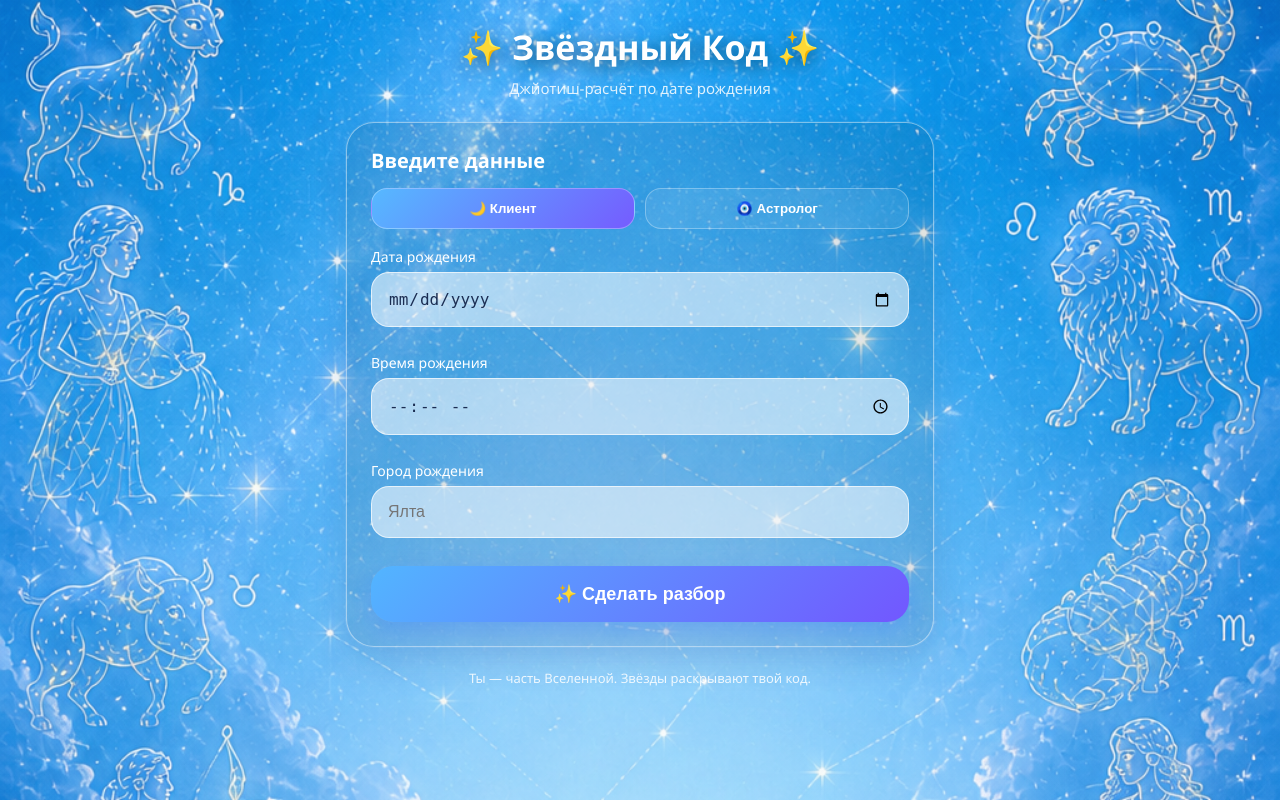
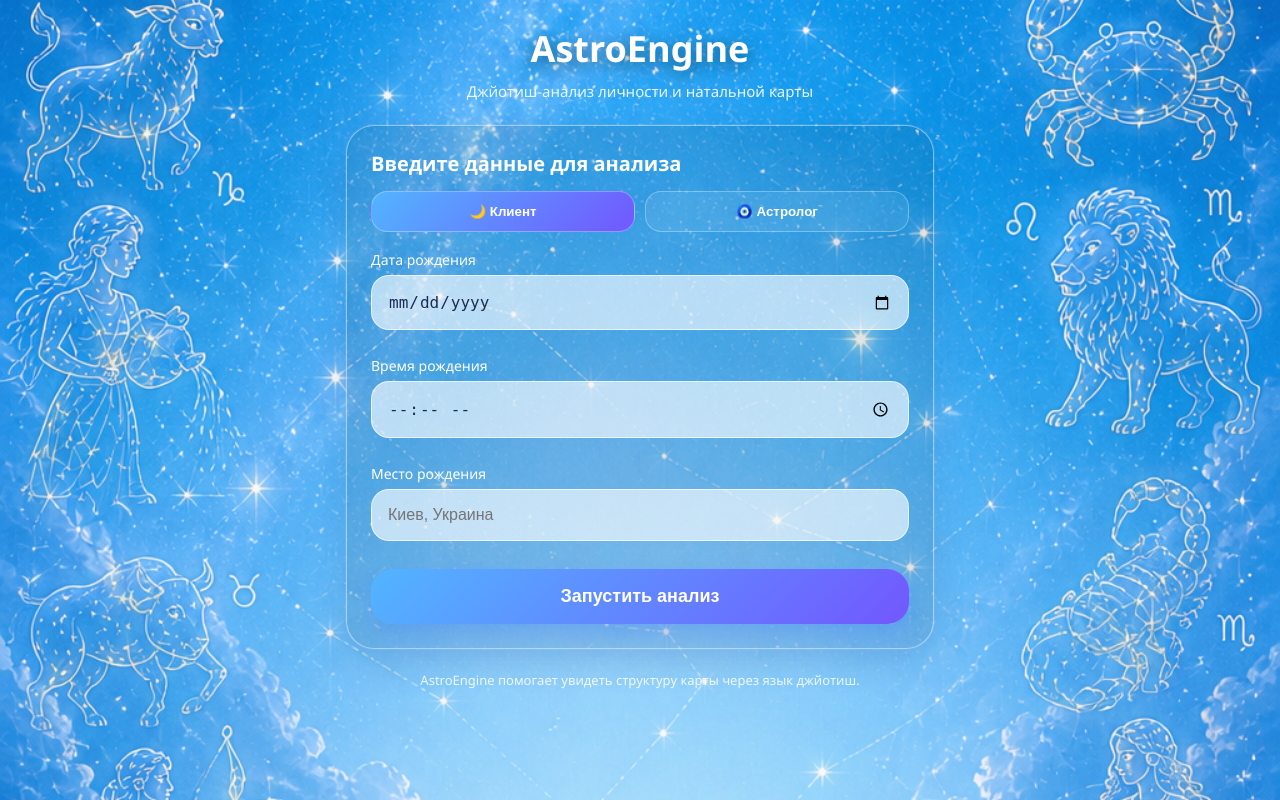
Before and after one commit to kristina-x-ux/astro_mini_app, a Flask app: page / in a window 1280 px wide. Run offline with Flask 3, Linux system fonts and the light colour scheme.

Commit message:
Update index.html

```diff
--- a/templates/index.html
+++ b/templates/index.html
@@ -3,10 +3,9 @@
 <head>
 <meta charset="UTF-8">
 <meta name="viewport" content="width=device-width, initial-scale=1.0">
-<title>Звёздный Код</title>
+<title>AstroEngine</title>
 
 <style>
-
 * {
     box-sizing: border-box;
 }
@@ -41,21 +40,21 @@ body {
 
 .header h1 {
     margin: 0;
-    font-size: 34px;
+    font-size: 36px;
     font-weight: 800;
-    text-shadow: 0 4px 18px rgba(0,0,0,0.5);
+    text-shadow: 0 4px 18px rgba(0,0,0,0.45);
 }
 
 .subtitle {
     margin-top: 8px;
     font-size: 15px;
-    opacity: 0.85;
+    opacity: 0.9;
 }
 
-/* 🔥 ТЕПЕРЬ РЕАЛЬНО ПРОЗРАЧНО */
 .card {
-    background: rgba(0, 0, 0, 0.08); /* почти невидимый */
+    background: rgba(0, 0, 0, 0.08);
     backdrop-filter: none;
+    -webkit-backdrop-filter: none;
 
     border: 1.5px solid rgba(255,255,255,0.45);
     border-radius: 28px;
@@ -74,7 +73,6 @@ body {
     margin-bottom: 14px;
 }
 
-/* режим */
 .mode-switch {
     display: grid;
     grid-template-columns: 1fr 1fr;
@@ -92,10 +90,9 @@ body {
 }
 
 .mode-btn.active {
-    background: linear-gradient(135deg, #56b9ff, #755cff);
+    background: linear-gradient(135deg, #52b5ff, #7257ff);
 }
 
-/* поля */
 label {
     display: block;
     margin-top: 14px;
@@ -111,13 +108,13 @@ input {
     border-radius: 18px;
     border: 1px solid rgba(255,255,255,0.65);
 
-    background: rgba(255,255,255,0.55);
+    background: rgba(255,255,255,0.62);
     color: #1b2d52;
 
     font-size: 16px;
+    outline: none;
 }
 
-/* кнопка */
 .main-btn {
     width: 100%;
     margin-top: 16px;
@@ -135,7 +132,6 @@ input {
     box-shadow: 0 10px 28px rgba(60,120,255,0.35);
 }
 
-/* результат */
 .result-card {
     display: none;
 }
@@ -163,7 +159,6 @@ input {
     margin-top: 20px;
     opacity: 0.85;
 }
-
 </style>
 </head>
 
@@ -172,12 +167,12 @@ input {
 <div class="page">
 
     <div class="header">
-        <h1>✨ Звёздный Код ✨</h1>
-        <div class="subtitle">Джйотиш-расчёт по дате рождения</div>
+        <h1>AstroEngine</h1>
+        <div class="subtitle">Джйотиш-анализ личности и натальной карты</div>
     </div>
 
     <div class="card">
-        <div class="card-title">Введите данные</div>
+        <div class="card-title">Введите данные для анализа</div>
 
         <div class="mode-switch">
             <button class="mode-btn active" id="clientBtn" onclick="setMode('client')">🌙 Клиент</button>
@@ -190,25 +185,24 @@ input {
         <label>Время рождения</label>
         <input id="time" type="time">
 
-        <label>Город рождения</label>
-        <input id="city" type="text" placeholder="Ялта">
+        <label>Место рождения</label>
+        <input id="city" type="text" placeholder="Киев, Украина">
 
-        <button class="main-btn" onclick="calculate()">✨ Сделать разбор</button>
+        <button class="main-btn" onclick="calculate()">Запустить анализ</button>
     </div>
 
     <div class="card result-card" id="resultCard">
-        <div class="result-title" id="resultTitle">✨ Джйотиш-расчёт</div>
+        <div class="result-title" id="resultTitle">Джйотиш-расчёт</div>
         <div class="result" id="result"></div>
     </div>
 
     <div class="footer">
-        Ты — часть Вселенной. Звёзды раскрывают твой код.
+        AstroEngine помогает увидеть структуру карты через язык джйотиш.
     </div>
 
 </div>
 
 <script>
-
 let mode = "client";
 
 function setMode(m) {
@@ -227,14 +221,20 @@ function setMode(m) {
 async function calculate() {
     const date = document.getElementById("date").value;
     const time = document.getElementById("time").value;
-    const city = document.getElementById("city").value;
+    const city = document.getElementById("city").value.trim();
 
     const resultCard = document.getElementById("resultCard");
     const result = document.getElementById("result");
     const title = document.getElementById("resultTitle");
 
     resultCard.style.display = "block";
-    result.innerHTML = "<span class='loading'>✨ Считаю карту...</span>";
+
+    if (!date || !time || !city) {
+        result.innerText = "Пожалуйста, заполните дату, время и место рождения.";
+        return;
+    }
+
+    result.innerHTML = "<span class='loading'>Выполняю расчёт карты...</span>";
 
     try {
         const response = await fetch("/calculate", {
@@ -246,16 +246,15 @@ async function calculate() {
         const data = await response.json();
 
         title.innerText = mode === "client"
-            ? "🌙 Персональный разбор"
-            : "🧿 Технический расчёт";
+            ? "Персональный разбор"
+            : "Технический расчёт";
 
         result.innerText = data.result;
 
     } catch {
-        result.innerText = "Ошибка соединения с сервером";
+        result.innerText = "Ошибка соединения с сервером.";
     }
 }
-
 </script>
 
 </body>
```
